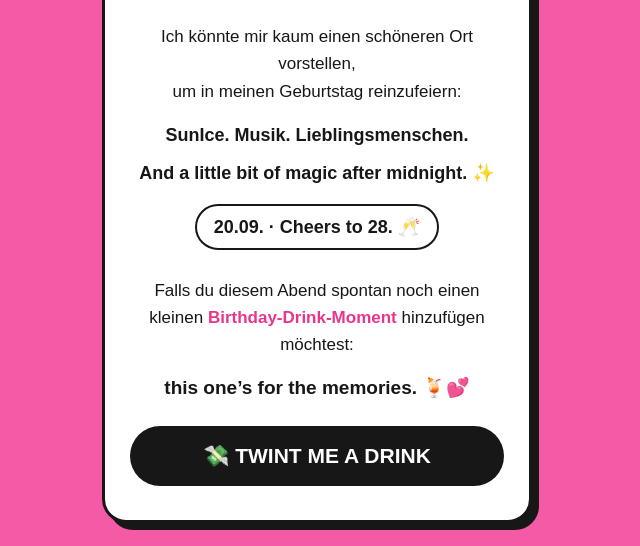
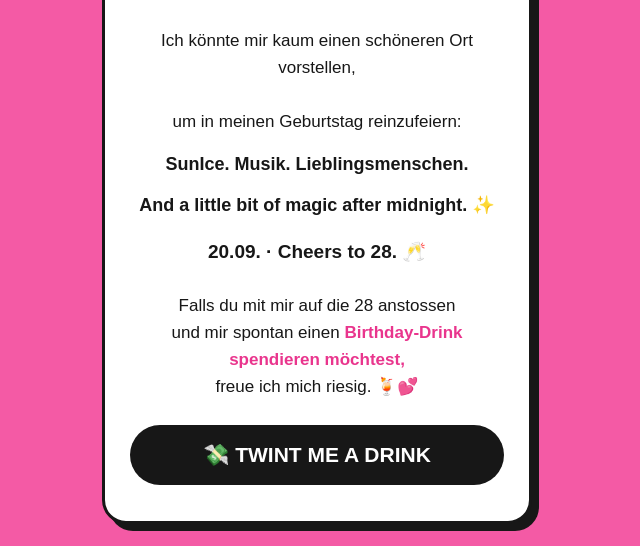
Before and after one commit to Jolly202020/birthday-twint, a plain HTML site: page index.html in a window 1280 px wide. Shown: the part 254-800 px from the top of the page, without its empty margins (323-963 px from the left). Drawn offline with Linux system fonts and the light colour scheme.

Commit message:
Update index.html

```diff
--- a/index.html
+++ b/index.html
@@ -28,7 +28,7 @@
       width: 100%;
       max-width: 430px;
       background: #ffffff;
-      padding: 36px 25px 34px;
+      padding: 38px 25px 36px;
       border: 3px solid #171717;
       border-radius: 24px;
       box-shadow: 7px 7px 0 #171717;
@@ -37,21 +37,22 @@
     .spotted {
       font-size: 17px;
       font-style: italic;
+      font-weight: 400;
       margin-bottom: 8px;
     }
 
     .edition {
       font-size: 13px;
       font-style: italic;
-      font-weight: 700;
-      letter-spacing: 1.2px;
+      font-weight: 400;
+      letter-spacing: 1.1px;
       margin-bottom: 27px;
     }
 
     h1 {
-      font-size: 39px;
+      margin: 0 0 14px;
+      font-size: 40px;
       line-height: 0.98;
-      margin: 0 0 14px;
       font-weight: 900;
       letter-spacing: -1px;
     }
@@ -61,9 +62,9 @@
     }
 
     .subtitle {
+      margin-bottom: 30px;
       font-size: 20px;
       font-weight: 900;
-      margin-bottom: 30px;
     }
 
     .intro {
@@ -72,43 +73,34 @@
       margin-bottom: 18px;
     }
 
-    .sunice-line {
+    .sunice {
+      margin: 18px 0;
       font-size: 18px;
-      font-weight: 800;
-      margin: 20px 0 12px;
+      font-weight: 700;
     }
 
     .magic {
+      margin: 18px 0;
       font-size: 18px;
+      line-height: 1.4;
       font-weight: 900;
-      margin: 16px 0 20px;
     }
 
     .date {
-      display: inline-block;
-      font-size: 18px;
+      margin: 22px 0 29px;
+      font-size: 19px;
       font-weight: 900;
-      padding: 10px 17px;
-      margin-bottom: 27px;
-      border: 2px solid #171717;
-      border-radius: 50px;
     }
 
     .message {
       font-size: 17px;
       line-height: 1.6;
-      margin-bottom: 10px;
+      margin-bottom: 24px;
     }
 
-    .birthday-moment {
+    .drink {
       font-weight: 900;
       color: #e9358d;
-    }
-
-    .memories {
-      font-size: 19px;
-      font-weight: 900;
-      margin: 18px 0 27px;
     }
 
     .twint-button {
@@ -132,13 +124,13 @@
       display: none;
       margin-top: 29px;
       padding-top: 27px;
-      border-top: 2px dashed #d9d9d9;
+      border-top: 2px dashed #dddddd;
     }
 
     .number {
+      margin: 3px 0 18px;
       font-size: 27px;
       font-weight: 900;
-      margin: 3px 0 18px;
       letter-spacing: 1px;
     }
 
@@ -166,19 +158,19 @@
     }
 
     .cheers {
-      margin-top: 29px;
-      font-size: 16px;
-      line-height: 1.55;
+      margin-top: 30px;
+      font-size: 17px;
+      line-height: 1.6;
     }
 
     .thankyou {
-      margin-top: 23px;
+      margin-top: 24px;
       font-size: 16px;
       font-style: italic;
     }
 
     .signature {
-      margin-top: 11px;
+      margin-top: 12px;
       font-size: 24px;
       font-weight: 900;
       color: #e9358d;
@@ -208,11 +200,12 @@
     </div>
 
     <div class="intro">
-      Ich könnte mir kaum einen schöneren Ort vorstellen,<br>
+      Ich könnte mir kaum einen schöneren Ort vorstellen,
+      <br><br>
       um in meinen Geburtstag reinzufeiern:
     </div>
 
-    <div class="sunice-line">
+    <div class="sunice">
       SunIce. Musik. Lieblingsmenschen.
     </div>
 
@@ -225,16 +218,11 @@
     </div>
 
     <div class="message">
-      Falls du diesem Abend spontan noch einen<br>
-      kleinen
-      <span class="birthday-moment">
-        Birthday-Drink-Moment
-      </span>
-      hinzufügen möchtest:
-    </div>
-
-    <div class="memories">
-      this one’s for the memories. 🍹💕
+      Falls du mit mir auf die 28 anstossen<br>
+      und mir spontan einen
+      <span class="drink">Birthday-Drink spendieren möchtest,</span>
+      <br>
+      freue ich mich riesig. 🍹💕
     </div>
 
     <button class="twint-button" onclick="showTwint()">
@@ -256,7 +244,8 @@
       </div>
 
       <div class="cheers">
-        Und wer weiss – vielleicht wird aus dem TWINT<br>
+        Und wer weiss – vielleicht wird aus dem TWINT
+        <br>
         später noch ein echtes Cheers am SunIce. 🫶
       </div>
 
```
